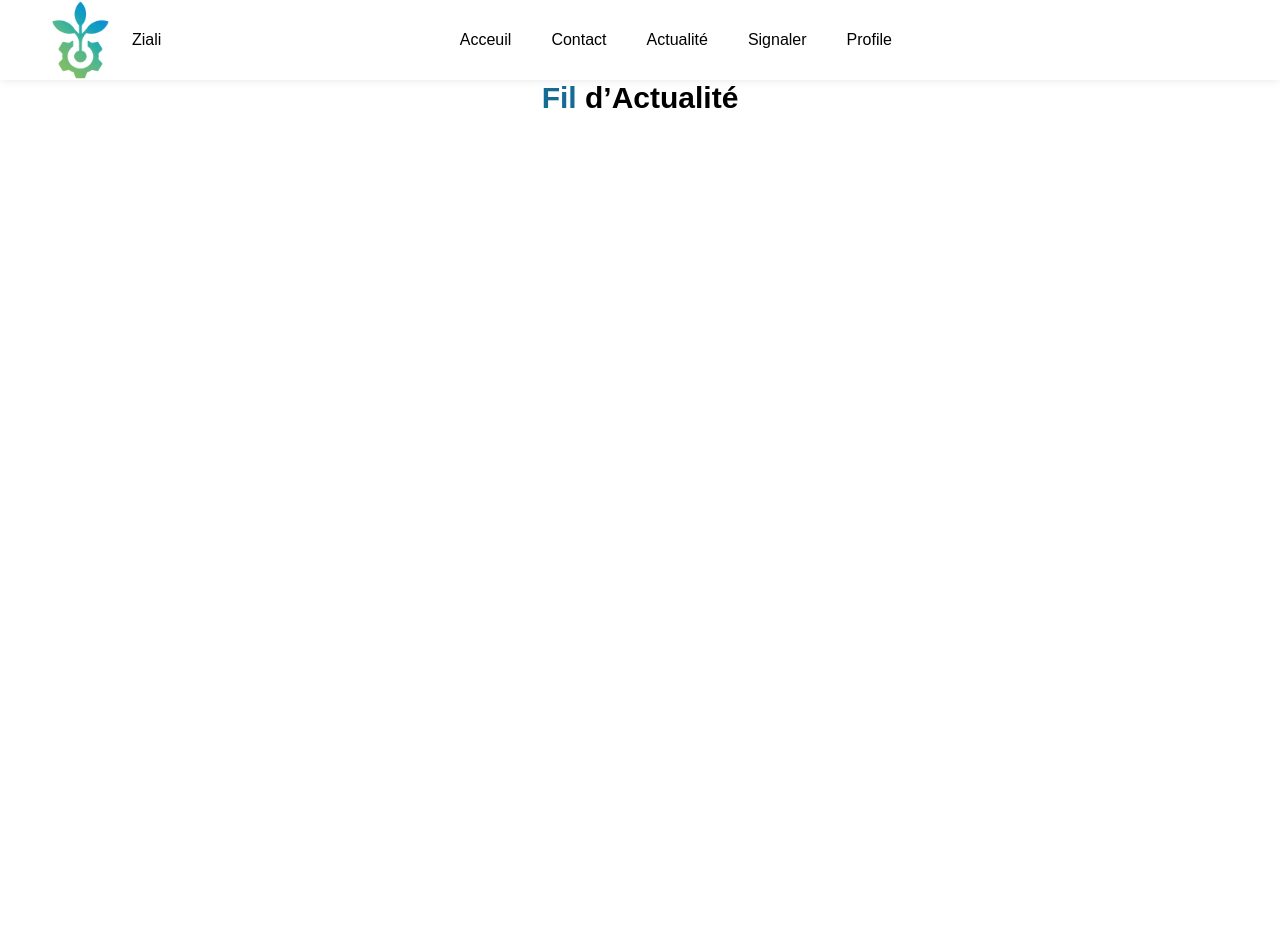
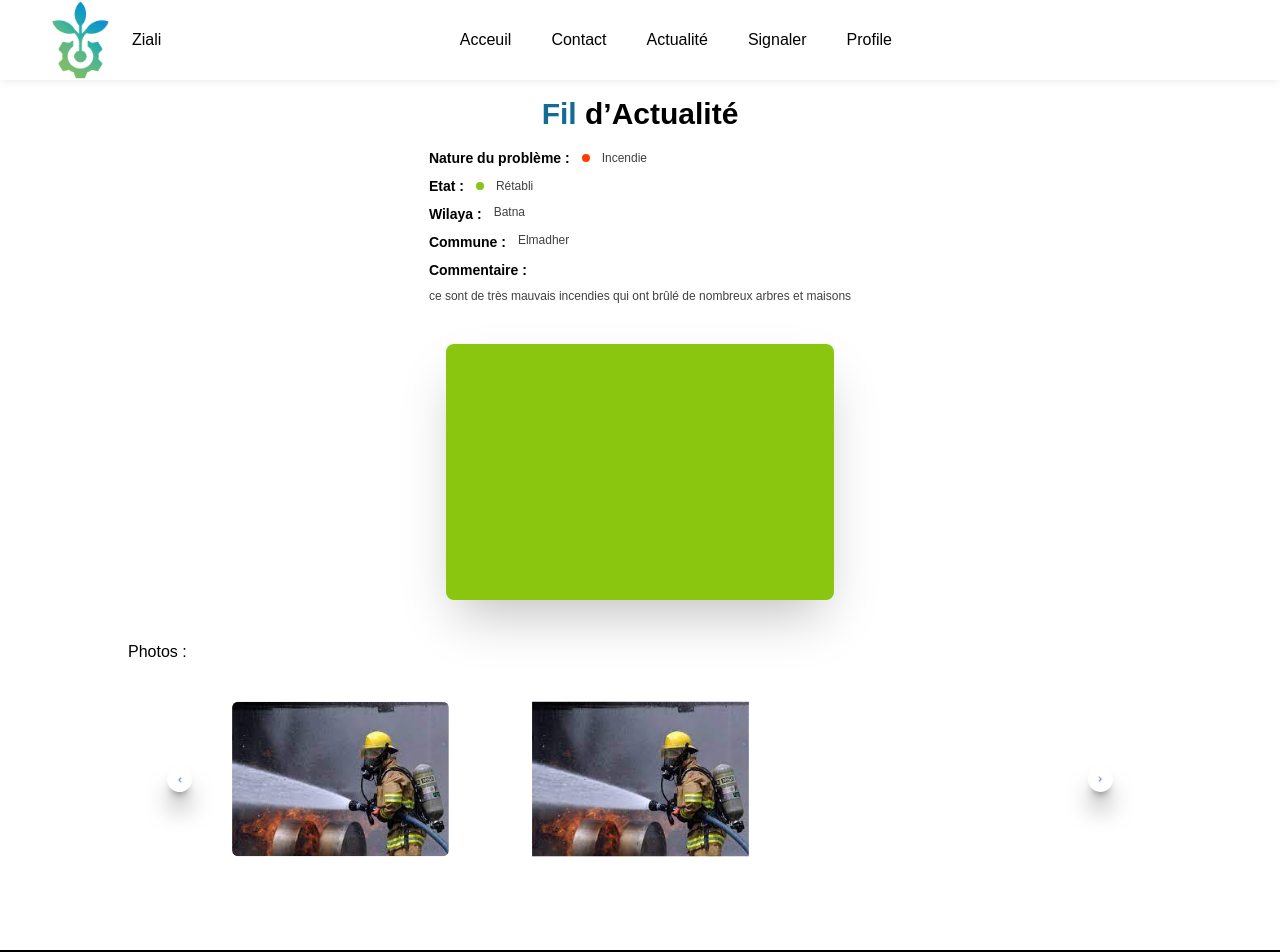
Before and after one commit to razanemeguellati/Ziali, a React (Create React App) app: page /Actualite/1 in a window 1280 px wide. Shown: the top 952 px of the page. Before the commit the page ends 800 px from the top, so only its background shows below. Built offline with nearby package versions, Linux system fonts and the light colour scheme.

Commit message:
Single signalement done

```diff
--- a/src/Components/Join.js
+++ b/src/Components/Join.js
@@ -48,7 +48,7 @@ const Join = () => {
                     }}
                     className="cursor-pointer "
                     >
-                    <img src={LeftArrow} className="w-[20px] h-[20px]" alt="" />
+                    <img src={LeftArrow} className="w-[20px] h-[20px] shadow-2xl" alt="" />
                 </div>
 
       <div className="w-[60%]">
--- a/src/Pages/Signaler.js
+++ b/src/Pages/Signaler.js
@@ -1,7 +1,16 @@
 const Signaler = () => {
-    return ( <div>
+    return (
 
-    </div> );
+    <div className=" mt-6 flex flex-col justify-center items-center space-y-2" >
+        <h1 className=" text-2xl font-bold " > Signaler un <b className="text-blue">problème</b>  </h1>
+        <p className="text-[0.75rem] text-black opacity-40"> Veuillez remplir ces champs et valider le signalement  </p>
+
+
+    </div>
+
+
+
+    );
 }
 
 export default Signaler;
--- a/src/Pages/SingleSignalement.js
+++ b/src/Pages/SingleSignalement.js
@@ -1,11 +1,155 @@
+import { Swiper, SwiperSlide } from "swiper/react";
+import "swiper/css";
+
+import RightArrow from '../images/right.png' ;
+import LeftArrow from '../images/left.png' ;
+import { useEffect, useRef, useState } from "react";
+
+import img1 from "../images/fireman.jpeg"
+import img2 from "../images/waterman.jpg"
+import img3 from "../images/fireman2.jpeg"
+
+
+import Footer from "../Components/Footer"
+
 const SS = () => {
+    const Pics =
+    [ {id:1 ,
+      pic:img1} ,
+
+      {id:2 ,
+      pic:img2} ,
+
+      {id:3 ,
+      pic:img3} ]
+
+    const swiperRef = useRef(null);
+
+
     return (
-         <div>
-<section className="flex flex-col justify-center items-center space-y-2">
-    <h1 className="text-3xl font-bold"> <b className="text-blue">Fil</b>  d’Actualité </h1>
+
+<section className=" mt-4 flex flex-col justify-center items-center space-y-2">
+
+    <h1 className="text-3xl font-bold"> <b className="text-blue"> Fil</b>  d’Actualité </h1>
+
+    <div >
+        <section className="w-full flex flex-col space-y-2 items-left py-2 px-8">
+            <div className="flex flex-row space-x-3">
+            <p className="text-black text-sm font-semibold "> Nature du problème : </p>
+            <div className="flex flex-row items-center justify-center  space-x-3">
+                    <div className=" h-2 w-2 rounded-full bg-red "></div>
+                   <p className="text-black text-xs opacity-75"> {"Incendie "} </p>
+            </div>
+            </div>
+
+            <div className="flex flex-row space-x-3">
+            <p className="text-black text-sm font-semibold"> Etat : </p>
+            <div className="flex flex-row items-center justify-center  space-x-3">
+                    <div className=" h-2 w-2 rounded-full bg-green "></div>
+                   <p className="text-black text-xs opacity-75"> {"Rétabli"} </p>
+            </div>
+            </div>
+
+            <div className="flex flex-row space-x-3">
+                  <p className="text-black text-sm font-semibold"> Wilaya : </p>
+                  <p className="text-black text-xs  opacity-75"> {"Batna"} </p>
+            </div>
+
+            <div className="flex flex-row space-x-3">
+                  <p className="text-black text-sm font-semibold"> Commune : </p>
+                  <p className="text-black text-xs opacity-75"> {"Elmadher"} </p>
+            </div>
+
+            <div className="flex flex-col space-y-2 items-left">
+                  <p className="text-black text-sm font-semibold"> Commentaire : </p>
+                  <p className="text-black text-xs opacity-75"> {"ce sont de très mauvais incendies qui ont brûlé de nombreux arbres et maisons"} </p>
+            </div>
+
+         </section>
+
+
+         <section id='map-section' className="flex flex-row justify-center items-center py-8 ">
+                <div className="w-[80%] h-64 bg-green rounded-lg  shadow-2xl ">
+
+                </div>
+         </section>
+
+    </div>
+
+
+    <div className="flex flex-row items-left jsutify-left w-[80%] ">
+        <h1 className="p-0 "> Photos : </h1>
+    </div>
+
+
+    <div id="swiper-div" className="flex flex-row justify-center items-center w-[100%] pb-14">
+
+                <div
+                    onClick={() => {
+                        swiperRef.current.swiper.slidePrev();
+                    }}
+                    className="cursor-pointer "
+                    >
+                    <img src={LeftArrow} className="w-[25px] h-[25px] shadow-xl shadow-heavygris rounded-full   " alt="" />
+                </div>
+
+                <div className="w-[70%]">
+                  <Swiper
+                                      ref={swiperRef}
+                                      spaceBetween={3}
+                                      breakpoints={{
+                                          640: {
+                                          slidesPerView: 1,
+                                          },
+                                          700: {
+                                          slidesPerView: 2,
+                                          },
+                                          1024: {
+                                          slidesPerView: 3,
+                                          },
+                                      }}
+                                      >
+
+                              <SwiperSlide>
+                              {({ isActive, isNext, isPrev }) => (
+                                <div
+                                  className="scale-100 lg:scale-75  p-2 lg:p-1"
+                                >
+                                <img  className=" rounded-lg w-[100%]" src={img1} alt="" />
+                                </div>
+                              )}
+
+                            </SwiperSlide>
+
+                            <SwiperSlide>
+                              {({ isActive, isNext, isPrev }) => (
+                                <div
+                                  className="scale-100 lg:scale-75  p-2 lg:p-1"
+                                >
+                                <img  className="w-[100%]" src={img1} alt="" />
+                                </div>
+                              )}
+
+                            </SwiperSlide>
+
+
+              </Swiper>
+                </div>
+
+                <div
+                    onClick={() => {
+                        swiperRef.current.swiper.slideNext();
+                    }}
+                    className="cursor-pointer "
+                    >
+                    <img src={RightArrow} className="w-[25px] h-[25px] shadow-xl shadow-heavygris  rounded-full " alt="" />
+                </div>
+    </div>
+
+    <Footer ></Footer>
 
 </section>
-    </div> );
+    );
 }
 
 export default SS;
--- a/tailwind.config.js
+++ b/tailwind.config.js
@@ -9,6 +9,7 @@ module.exports = {
       md: "768px",
       lg: "1024px",
       "2xl": "1536px",
+      "3xl": "1920px",
     },
 
     colors: {
@@ -22,6 +23,7 @@ module.exports = {
       'sky': '#AFD3E2' ,
       'white': '#FFFFFF' ,
       'black': '#000000' ,
+      'heavygris': '#5E5D5D' ,
       'lightgris' : '#D9D9D9' ,
     },
 
```
